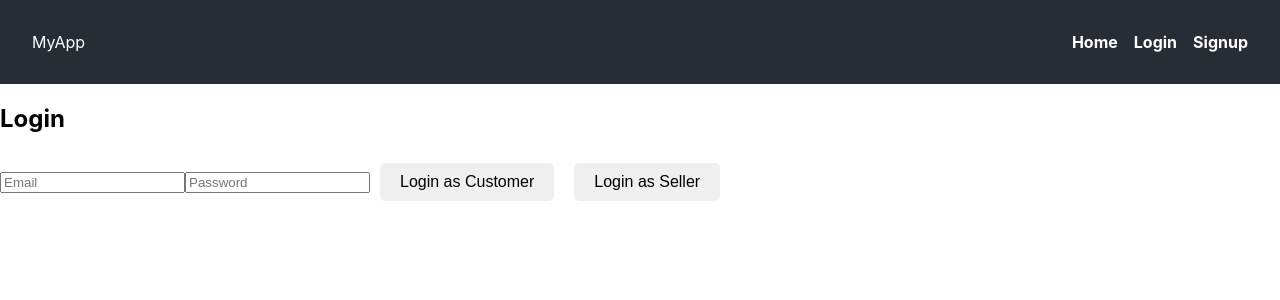
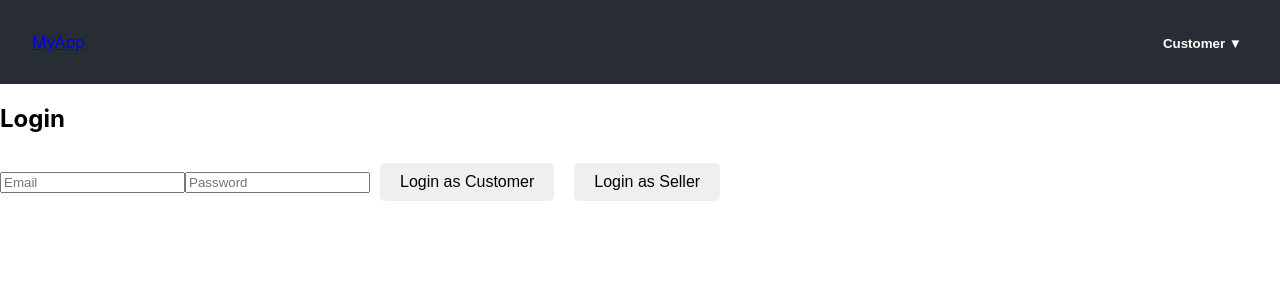
Before and after one commit to wiki-152/MERN_Project, a React (Create React App) app in the folder frontend/: page /login in a window 1280 px wide. Shown: the top 300 px of the page. Built offline with nearby package versions, Linux system fonts and the light colour scheme.

Commit message:
Implemented Update of Login/Signup Buttons on Navbar After Login and Logout

```diff
--- a/frontend/src/components/Navbar/Navabar.jsx
+++ b/frontend/src/components/Navbar/Navabar.jsx
@@ -1,15 +1,50 @@
 import React from 'react';
 import { Link } from 'react-router-dom';
-import './Navbar.css'; // Optional styling
+import useUserStore from '../../stores/userStore';
+import useListingOwnerStore from '../../stores/listingOwnerStore';
+import './Navbar.css';
 
 const Navbar = () => {
+    const { user, isAuthenticated: isCustomerAuthenticated, logout: logoutCustomer } = useUserStore();
+    const { listingOwner, isAuthenticated: isSellerAuthenticated, logout: logoutSeller } = useListingOwnerStore();
+
+    const isLoggedIn = isCustomerAuthenticated || isSellerAuthenticated;
+
+    const handleLogout = () => {
+        if (isCustomerAuthenticated) {
+            logoutCustomer();
+        } else if (isSellerAuthenticated) {
+            logoutSeller();
+        }
+    };
+
     return (
         <nav className="navbar">
-      <div className="logo">MyApp</div>
+            <div className="logo">
+                <Link to="/">MyApp</Link>
+            </div>
             <ul className="nav-links">
-        <li><Link to="/">Home</Link></li>
-        <li><Link to="/login">Login</Link></li>
-        <li><Link to="/signup">Signup</Link></li>
+                {!isLoggedIn ? (
+                    <>
+                        <li>
+                            <Link to="/login">Login</Link>
+                        </li>
+                        <li>
+                            <Link to="/signup">Signup</Link>
+                        </li>
+                    </>
+                ) : (
+                    <li className="dropdown">
+                        <button className="dropdown-btn">
+                            {/* Use optional chaining or fallback */}
+                            {isCustomerAuthenticated ? user?.name || 'Customer' : listingOwner?.name || 'Seller'} <span>▼</span>
+                        </button>
+                        <div className="dropdown-menu">
+                            <Link to="/profile">Account</Link>
+                            <button onClick={handleLogout}>Logout</button>
+                        </div>
+                    </li>
+                )}
             </ul>
         </nav>
     );
--- a/frontend/src/components/Navbar/Navbar.css
+++ b/frontend/src/components/Navbar/Navbar.css
@@ -19,6 +19,49 @@
     font-weight: bold;
 }
 
-  .nav-links a:hover {
-    text-decoration: underline;
+.nav-links .dropdown {
+    position: relative;
 }
+
+.dropdown-btn {
+    background: none;
+    border: none;
+    color: white;
+    font-weight: bold;
+    cursor: pointer;
+}
+
+.dropdown-menu {
+    display: none;
+    position: absolute;
+    top: 100%;
+    right: 0;
+    background-color: #ffffff;
+    border: 1px solid #ccc;
+    border-radius: 5px;
+    overflow: hidden;
+    box-shadow: 0 2px 10px rgba(0, 0, 0, 0.2);
+    z-index: 10;
+}
+
+.dropdown-menu a,
+.dropdown-menu button {
+    display: block;
+    padding: 10px 15px;
+    text-decoration: none;
+    color: #333;
+    background: none;
+    border: none;
+    width: 100%;
+    text-align: left;
+    cursor: pointer;
+}
+
+.dropdown-menu a:hover,
+.dropdown-menu button:hover {
+    background-color: #f0f0f0;
+}
+
+.dropdown:hover .dropdown-menu {
+    display: block;
+}
--- a/frontend/src/stores/listingOwnerStore.js
+++ b/frontend/src/stores/listingOwnerStore.js
@@ -1,5 +1,7 @@
 import { create } from 'zustand';
 import axios from 'axios';
+
+const API_BASE_URL = 'http://localhost:2469/api/listingOwner'; // Define the base URL for the API
 
 const useListingOwnerStore = create((set) => ({
     listingOwner: null, // Stores the authenticated listing owner data
@@ -7,11 +9,25 @@ const useListingOwnerStore = create((set) => ({
     loading: false, // Tracks loading state
     error: null, // Tracks error messages
 
+    // Signup action for listing owners
+    signup: async (formData) => {
+        try {
+            set({ loading: true, error: null }); // Set loading to true and clear errors
+            const response = await axios.post(`${API_BASE_URL}/register`, formData); // Use the API_BASE_URL
+            set({ listingOwner: response.data, isAuthenticated: true, loading: false });
+        } catch (err) {
+            set({
+                error: err.response?.data?.message || 'Signup failed. Please try again.',
+                loading: false,
+            });
+        }
+    },
+
     // Login action for listing owners
     login: async (credentials) => {
         try {
-            set({ loading: true, error: null });
-            const response = await axios.post('http://localhost:2469/api/listingOwner/login', credentials);
+            set({ loading: true, error: null }); // Set loading to true and clear errors
+            const response = await axios.post(`${API_BASE_URL}/login`, credentials); // Use the API_BASE_URL
             set({ listingOwner: response.data, isAuthenticated: true, loading: false });
         } catch (err) {
             set({
@@ -21,7 +37,15 @@ const useListingOwnerStore = create((set) => ({
         }
     },
 
-    clearError: () => set({ error: null }), // Method to clear errors
+    isAuthenticated: (get) => !!get().listingOwner, // Returns true if a listing owner is logged in
+
+    // Logout action for listing owners
+    logout: () => {
+        set({ listingOwner: null, isAuthenticated: false, error: null }); // Reset listing owner state
+    },
+
+    // Method to clear errors
+    clearError: () => set({ error: null }),
 }));
 
 export default useListingOwnerStore;
--- a/frontend/src/stores/userStore.js
+++ b/frontend/src/stores/userStore.js
@@ -37,6 +37,8 @@ const useUserStore = create((set) => ({
         }
     },
 
+    isAuthenticated: (get) => !!get().user, // Returns true if a user is logged in
+
     // Logout action
     logout: () => {
         set({ user: null, isAuthenticated: false, error: null }); // Reset user state
```
Lines whose indentation alone changed are shown as unchanged.
